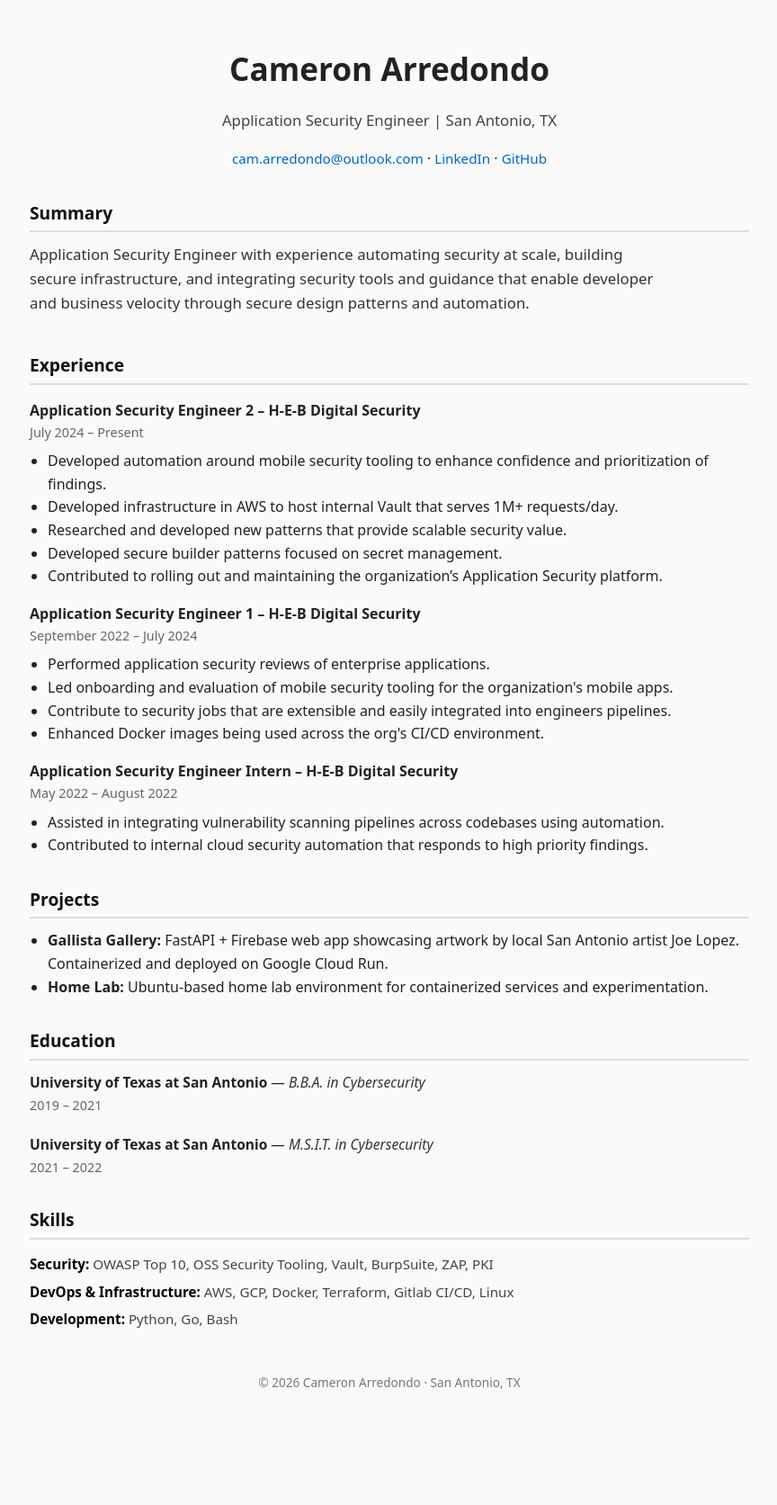
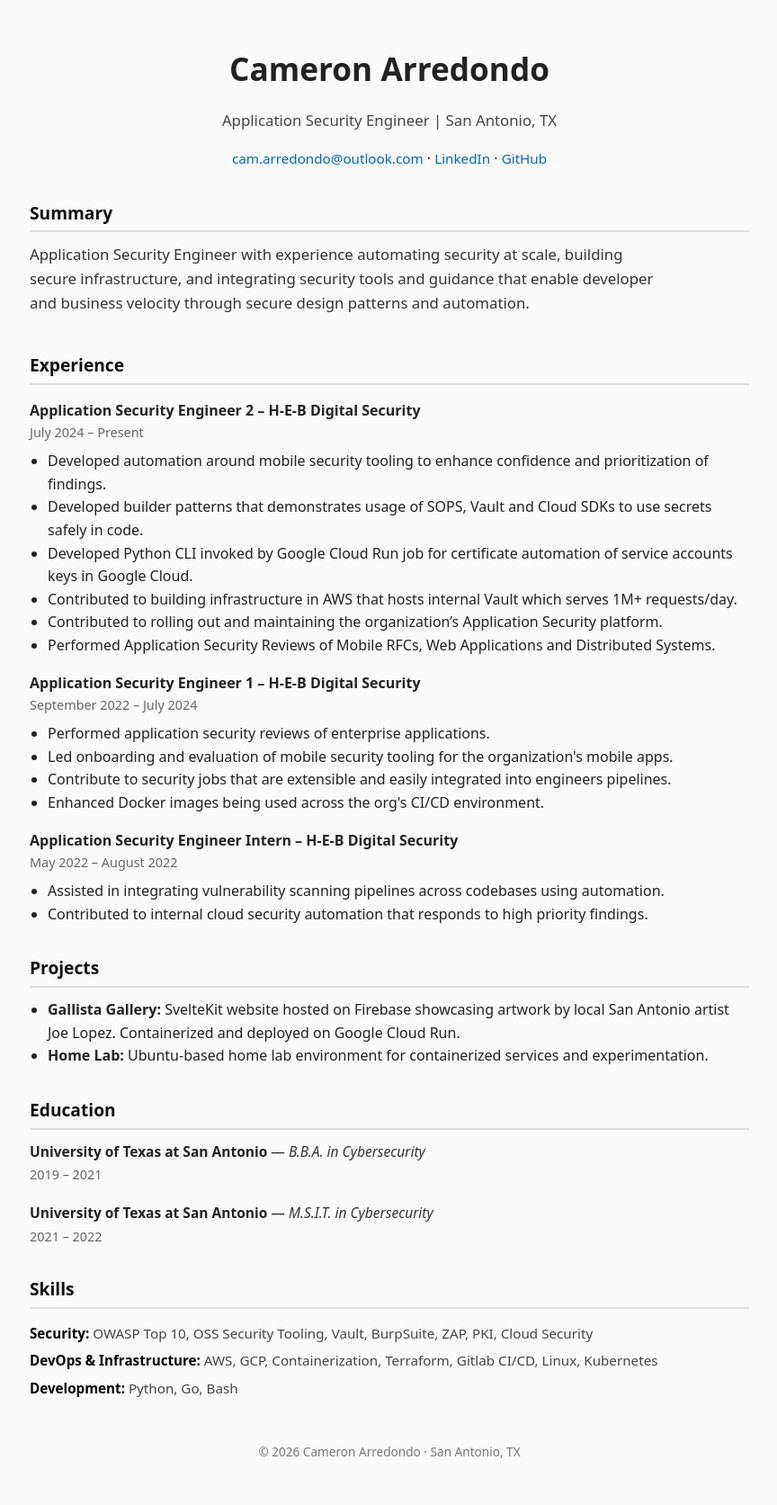
Before and after one commit to Cameron-Arredondo/Cameron-Arredondo.github.io, a Jekyll site: the page built from index.html, in a window 1280 px wide. Shown: the whole page at 90% size, without its empty margins (207-1071 px from the left). Built offline with Jekyll 4.4.1, drawn with Linux system fonts in a browser that asks for light colours; before the commit the page ends 1596 px from its top, so only the background shows below that.

Commit message:
clean up some wording and be more descriptive

```diff
--- a/_data/resume.yml
+++ b/_data/resume.yml
@@ -16,10 +16,11 @@ experience:
     date: "July 2024 – Present"
     bullets:
       - "Developed automation around mobile security tooling to enhance confidence and prioritization of findings."
-      - "Developed infrastructure in AWS to host internal Vault that serves 1M+ requests/day."
-      - "Researched and developed new patterns that provide scalable security value."
-      - "Developed secure builder patterns focused on secret management."
+      - "Developed builder patterns that demonstrates usage of SOPS, Vault and Cloud SDKs to use secrets safely in code."
+      - "Developed Python CLI invoked by Google Cloud Run job for certificate automation of service accounts keys in Google Cloud."
+      - "Contributed to building infrastructure in AWS that hosts internal Vault which serves 1M+ requests/day."
       - "Contributed to rolling out and maintaining the organization’s Application Security platform."
+      - "Performed Application Security Reviews of Mobile RFCs, Web Applications and Distributed Systems."
 
   - role: "Application Security Engineer 1"
     company: "H-E-B Digital Security"
@@ -39,7 +40,7 @@ experience:
 
 projects:
   - name: "Gallista Gallery"
-    description: "FastAPI + Firebase web app showcasing artwork by local San Antonio artist Joe Lopez. Containerized and deployed on Google Cloud Run."
+    description: "SvelteKit website hosted on Firebase showcasing artwork by local San Antonio artist Joe Lopez. Containerized and deployed on Google Cloud Run."
   - name: "Home Lab"
     description: "Ubuntu-based home lab environment for containerized services and experimentation."
 
@@ -52,14 +53,16 @@ skills:
       - "BurpSuite"
       - "ZAP"
       - "PKI"
+      - "Cloud Security"
   - category: "DevOps & Infrastructure"
     items:
       - "AWS"
       - "GCP"
-      - "Docker"
+      - "Containerization"
       - "Terraform"
       - "Gitlab CI/CD"
       - "Linux"
+      - "Kubernetes"
   - category: "Development"
     items:
       - "Python"
```
